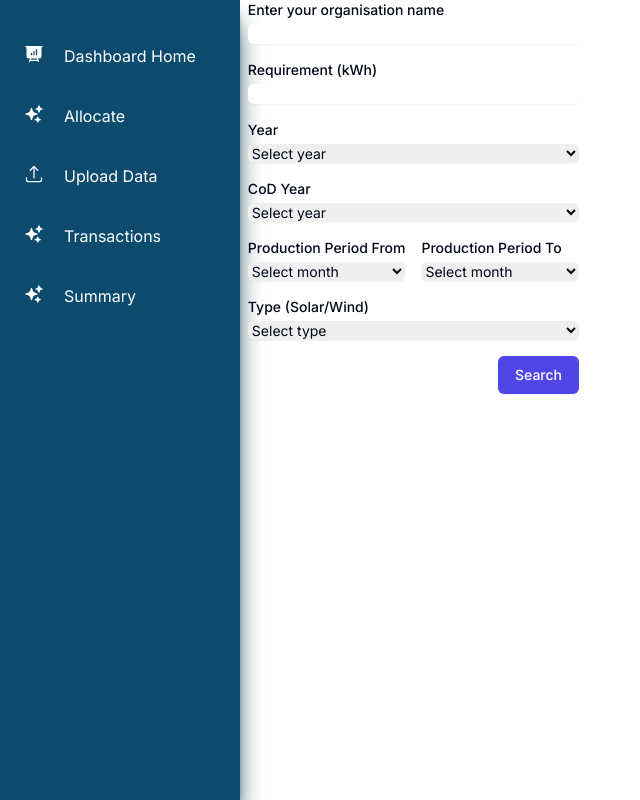
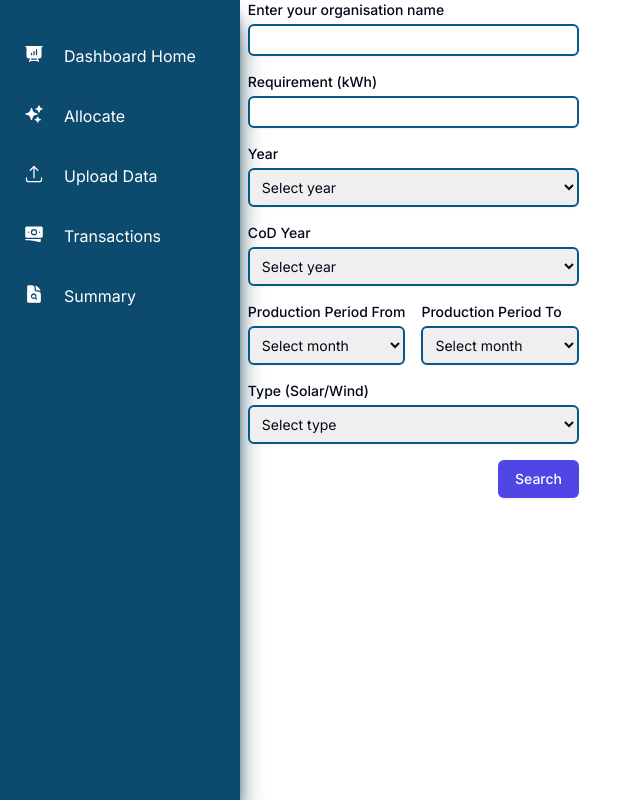
Before and after one commit to bhuvanesh/solaura-v2, a Next.js app: page /dash/allocate in a window 1280 px wide. Shown: the whole page, without its empty margins (0-640 px from the left). Built offline with nearby package versions, Linux system fonts and the light colour scheme.

Commit message:
Ux changes

```diff
--- a/src/app/dash/allocate/page.js
+++ b/src/app/dash/allocate/page.js
@@ -84,7 +84,7 @@ const FormComponent = () => {
           id="organisation"
           value={organisation}
           onChange={(e) => _setOrganisation(e.target.value)}
-          className="block w-full mt-1 border-gray-300 rounded-md shadow-sm focus:ring-indigo-500 focus:border-indigo-500 sm:text-sm"
+          className="p-1 block w-full mt-1 border-sky-800 border-2 rounded-md shadow-sm focus:ring-indigo-500 focus:border-indigo-500 sm:text-sm"
         />
       </div>
       <div>
@@ -96,7 +96,7 @@ const FormComponent = () => {
           id="requirement"
           value={requirement}
           onChange={(e) => _setRequirement(e.target.value)}
-          className="block w-full mt-1 border-gray-300 rounded-md shadow-sm focus:ring-indigo-500 focus:border-indigo-500 sm:text-sm"
+          className="p-1  border-sky-800 border-2 block w-full mt-1 rounded-md shadow-sm focus:ring-indigo-500 focus:border-indigo-500 sm:text-sm"
         />
       </div>
       <div>
@@ -105,7 +105,7 @@ const FormComponent = () => {
     id="year"
     value={year}
     onChange={(e) => setYear(e.target.value)}
-    className="block w-full mt-1 border-gray-300 rounded-md shadow-sm focus:ring-indigo-500 focus:border-indigo-500 sm:text-sm"
+    className="p-2 border-sky-800 border-2 block w-full mt-1 rounded-md shadow-sm focus:ring-indigo-500 focus:border-indigo-500 sm:text-sm"
   >
     <option value="">Select year</option>
     <option value="2022">2022</option>
@@ -121,7 +121,7 @@ const FormComponent = () => {
           id="CoDYear"
           value={CoDYear}
           onChange={(e) => setCoDYear(e.target.value)}
-          className="block w-full mt-1 border-gray-300 rounded-md shadow-sm focus:ring-indigo-500 focus:border-indigo-500 sm:text-sm"
+          className="p-2 border-sky-800 border-2 block w-full mt-1 rounded-md shadow-sm focus:ring-indigo-500 focus:border-indigo-500 sm:text-sm"
         >
           <option value="">Select year</option>
           <option value="within5">Within 5 years</option>
@@ -138,7 +138,7 @@ const FormComponent = () => {
             id="productionPeriodFrom"
             value={productionPeriodFrom}
             onChange={(e) => setProductionPeriodFrom(e.target.value)}
-            className="block w-full mt-1 border-gray-300 rounded-md shadow-sm focus:ring-indigo-500 focus:border-indigo-500 sm:text-sm"
+            className=" p-2 border-sky-800 border-2 block w-full mt-1  rounded-md shadow-sm focus:ring-indigo-500 focus:border-indigo-500 sm:text-sm"
           >
             <option value="">Select month</option>
             {months.map((month, index) => (
@@ -156,7 +156,7 @@ const FormComponent = () => {
             id="productionPeriodTo"
             value={productionPeriodTo}
             onChange={(e) => setProductionPeriodTo(e.target.value)}
-            className="block w-full mt-1 border-gray-300 rounded-md shadow-sm focus:ring-indigo-500 focus:border-indigo-500 sm:text-sm"
+            className="p-2 border-sky-800 border-2 block w-full mt-1  rounded-md shadow-sm focus:ring-indigo-500 focus:border-indigo-500 sm:text-sm"
           >
             <option value="">Select month</option>
             {months.map((month, index) => (
@@ -175,7 +175,7 @@ const FormComponent = () => {
           id="type"
           value={type}
           onChange={(e) => setType(e.target.value)}
-          className="block w-full mt-1 border-gray-300 rounded-md shadow-sm focus:ring-indigo-500 focus:border-indigo-500 sm:text-sm"
+          className="p-2 border-sky-800 border-2 block w-full mt-1  rounded-md shadow-sm focus:ring-indigo-500 focus:border-indigo-500 sm:text-sm"
         >
           <option value="">Select type</option>
           <option value="Solar">Solar</option>
--- a/src/app/dash/sum/page.js
+++ b/src/app/dash/sum/page.js
@@ -38,15 +38,16 @@ const DownloadPage = () => {
       <button onClick={downloadAsExcel} className="bg-blue-500 text-white px-4 py-2 rounded">
         Download as Excel
       </button>
-      <div className="mt-8">
+      <div className="mt-8 pb-4">
         <h1>Summary</h1>
         <input
           type="text"
           placeholder="Search by Group"
           value={searchTerm}
           onChange={handleSearchChange}
-          className="border px-4 py-2 rounded"
+          className="border px-4 py-2 rounded-md"
         />
+        {/* <span className='h-4'></span> */}
         <DataTable data={filteredData} />
       </div>
     </div>
--- a/src/app/dash/txn/page.js
+++ b/src/app/dash/txn/page.js
@@ -167,13 +167,13 @@ export default function Table() {
   return (
     <div className="flex items-center justify-center min-h-screen w-full px-4 sm:px-6 lg:px-8 py-6">
       <div className="max-w-screen-xl mx-auto">
-        <div className="bg-white shadow-md rounded-lg p-6">
+        <div className="bg-white shadow-md rounded-lg p-6 border-2">
           <div className="sm:flex sm:items-start">
             <div className="w-full text-center sm:mt-0 sm:text-left">
-              <h3 className="text-lg leading-6 font-medium text-gray-900">Transaction Data</h3>
+              <h3 className="text-lg leading-6 font-medium text-sky-700 text-center">Transaction List</h3>
               <button
                 onClick={downloadAsPDF}
-                className="bg-blue-500 hover:bg-blue-700 text-white font-bold py-2 px-4 rounded mt-4"
+                className="bg-sky-700 hover:bg-sky-900 text-white font-bold py-2 px-4 rounded mt-4"
               >
                 Download as PDF
               </button>
@@ -207,7 +207,7 @@ export default function Table() {
                             <td className="px-4 py-2 whitespace-normal text-sm text-gray-500">
                             <td className="px-4 py-2 whitespace-normal text-sm text-gray-500">
     {row['Status'] !== 'Revoked' && (
-      <button onClick={() => confirmDelete(row)}>click here to revoke order</button>
+      <button onClick={() => confirmDelete(row)} className='bg-red-200 rounded-md text-black p-1 hover:bg-red-300'>Revoke Txn</button>
     )}
   </td>
 </td>
--- a/src/components/DataTable.js
+++ b/src/components/DataTable.js
@@ -4,7 +4,7 @@ const DataTable = ({ data }) => {
     }
 
     return (
-    <div style={{ overflowX: 'auto', height: '100vh' ,width:'200vh'}}>
+    <div style={{ overflowX: 'auto', height: '100vh' ,width:'95vw'}}>
       <table className="min-w-full divide-y divide-gray-200">
         <thead className="bg-gray-50">
           <tr>
@@ -20,7 +20,7 @@ const DataTable = ({ data }) => {
         </thead>
         <tbody className="bg-white divide-y divide-gray-200">
           {data.map((row, rowIndex) => (
-            <tr key={rowIndex}>
+            <tr key={rowIndex} className="hover:bg-slate-100 focus:bg-slate-200" tabIndex={rowIndex}>
               {Object.values(row).map((value, valueIndex) => (
                 <td
                   key={valueIndex}
--- a/src/components/sidebar/Sidebar.jsx
+++ b/src/components/sidebar/Sidebar.jsx
@@ -1,6 +1,6 @@
 import React from 'react'
 import ListItem from './ListItem'
-import {PresentationChartBarIcon, SparklesIcon, ArrowUpTrayIcon} from "@heroicons/react/24/solid"
+import {PresentationChartBarIcon, SparklesIcon, ArrowUpTrayIcon, BanknotesIcon, DocumentMagnifyingGlassIcon} from "@heroicons/react/24/solid"
 import Link from 'next/link'
 
 const Sidebar = () => {
@@ -10,8 +10,8 @@ const Sidebar = () => {
         <ListItem text={'Dashboard Home'} navLink={'/dash'} Icon={PresentationChartBarIcon}/>
         <ListItem text={'Allocate'} navLink={'/dash/allocate'} Icon={SparklesIcon}/>
         <ListItem text={'Upload Data'} navLink={'/dash/upload'} Icon={ArrowUpTrayIcon}/>
-        <ListItem text={'Transactions'} navLink={'/dash/txn'} Icon={SparklesIcon}/>
-        <ListItem text={'Summary'} navLink={'/dash/sum'} Icon={SparklesIcon}/>
+        <ListItem text={'Transactions'} navLink={'/dash/txn'} Icon={BanknotesIcon}/>
+        <ListItem text={'Summary'} navLink={'/dash/sum'} Icon={DocumentMagnifyingGlassIcon}/>
     </div>
 </div>
   )
```
